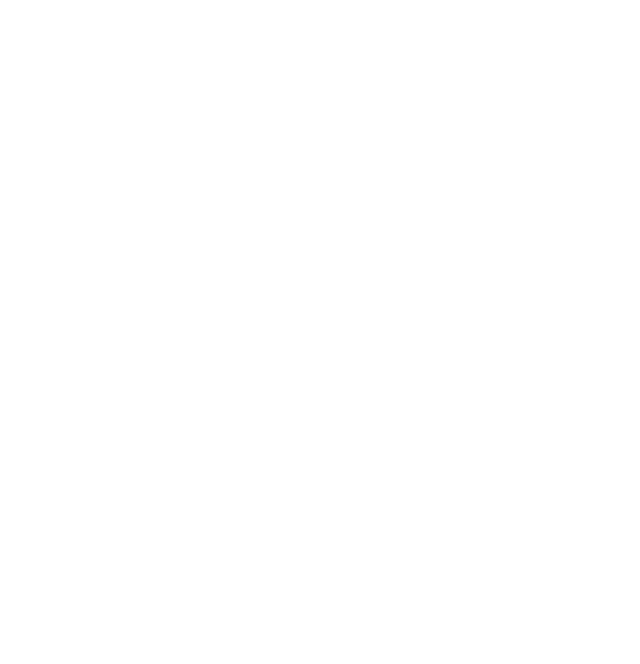
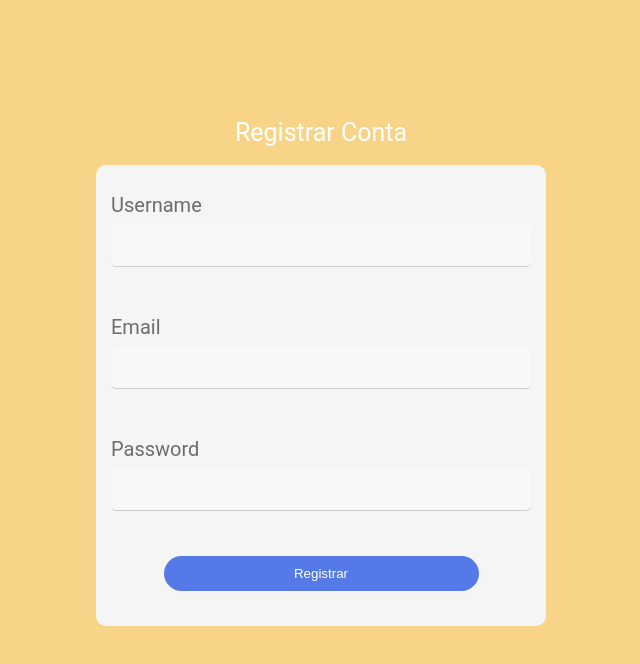
Before and after one commit to ThiagoNelsi/Tasker-Frontend, a React (Create React App) app: page /register in a window 1280 px wide. Shown: the top 664 px of the page, without its empty margins (319-959 px from the left). Built offline with nearby package versions, Linux system fonts and the light colour scheme.

Commit message:
Add register page and connect to API

```diff
--- /dev/null
+++ b/src/api/api.js
@@ -0,0 +1,5 @@
+import axios from 'axios';
+
+export const api = axios.create({
+  baseURL: 'https://taskser-backend.herokuapp.com/',
+})
--- a/src/pages/Login/index.js
+++ b/src/pages/Login/index.js
@@ -1,14 +1,21 @@
 import React, { useState } from 'react';
+import axios from 'axios';
 
-import { Container, Content, Title, Form, InputBlock, Label, Input, Message, LoginButton } from './style.js';
+import { api } from '../../api/api';
+import { Container, Content, Title, Form, InputBlock, Label, Input, Message, LoginButton } from './styles.js';
 
 function Login() {
 
   const [email, setEmail] = useState('');
   const [password, setPassword] = useState('');
 
-  function handleSubmit(event) {
+  async function handleSubmit(event) {
     event.preventDefault();
+
+    const response = await api.get('/list');
+
+    console.log(response);
+
   }
 
   return (
@@ -16,7 +23,7 @@ function Login() {
       <Content>
         <Title>Login no Tasker</Title>
         <Form onSubmit={handleSubmit}>
-          <InputBlock>
+          <InputBlock type="email">
             <Label htmlFor="email">Email</Label>
             <Input
               type="email"
@@ -24,7 +31,7 @@ function Login() {
               required
             />
           </InputBlock>
-          <InputBlock>
+          <InputBlock type="password">
             <Label htmlFor="password">Password</Label>
             <Input
               type="password"
@@ -33,7 +40,7 @@ function Login() {
             />
           </InputBlock>
 
-          <Message>Ainda não tem uma conta? <a href="/app">Cadastre-se!</a></Message>
+          <Message>Ainda não tem uma conta? <a href="/register">Cadastre-se!</a></Message>
 
           <LoginButton type="submit">Login</LoginButton>
 
--- a/src/pages/Login/style.js
+++ b/src/pages/Login/styles.js
@@ -40,7 +40,8 @@ export const InputBlock = styled.div`
   display: flex;
   flex-direction: column;
 
-  margin: 30px 15px 40px 15px;
+  margin: 30px 15px;
+  margin-bottom: ${props => (props.type === "email" ? "40px" : "20px")}
 `;
 
 export const Label = styled.label`
@@ -56,6 +57,7 @@ export const Input = styled.input`
 
   border-width: 0 0 1px 0;
   border-color: #CCC;
+  border-radius: 5px;
 
 
   margin-top: 10px;
@@ -63,11 +65,14 @@ export const Input = styled.input`
 
   font-size: 20px;
   font-family: 'Roboto', sans-serif;
-  color: #70ABAF;
+  color: rgb(90, 90, 90);
 `;
 export const Message = styled.span`
+  color: #333;
+  font-family: 'Roboto', sans-serif;
+  font-size: 15px;
   text-align: right;
-  margin: 0 10px;
+  margin: 0 10px 10px;
 `;
 export const LoginButton = styled.button`
 
--- /dev/null
+++ b/src/pages/Register/index.js
@@ -0,0 +1,51 @@
+import React, { useState, Redirect } from 'react';
+
+import { Container, Content, Title, Form, InputBlock, Label, Input, LoginButton } from './styles';
+import { api } from '../../api/api';
+
+function Register() {
+
+  const [username, setUsername] = useState('');
+  const [email, setEmail] = useState('');
+  const [password, setPassword] = useState('');
+
+  async function handleSubmit(event) {
+    event.preventDefault();
+
+    const data = {
+      username,
+      email,
+      password,
+    }
+
+    const response = await api.post('/register', data);
+
+    sessionStorage.setItem('authorization', response.data.token);
+
+  }
+
+  return (
+    <Container>
+      <Content>
+        <Title>Registrar Conta</Title>
+        <Form onSubmit={handleSubmit}>
+          <InputBlock>
+            <Label>Username</Label>
+            <Input onChange={(event) => setUsername(event.target.value)}></Input>
+          </InputBlock>
+          <InputBlock>
+            <Label>Email</Label>
+            <Input type="email" onChange={(event) => setEmail(event.target.value)}></Input>
+          </InputBlock>
+          <InputBlock>
+            <Label>Password</Label>
+            <Input type="password" onChange={(event) => setPassword(event.target.value)}></Input>
+          </InputBlock>
+          <LoginButton type="submit">Registrar</LoginButton>
+        </Form>
+      </Content>
+    </Container>
+  )
+}
+
+export default Register;
--- /dev/null
+++ b/src/pages/Register/styles.js
@@ -0,0 +1,93 @@
+import styled from 'styled-components';
+
+
+export const Container = styled.div`
+  width: 100%;
+  height: 100vh;
+  background-color: #F7D488;
+`;
+
+export const Content = styled.div`
+  position: absolute;
+  top: 50%;
+  left: 50%;
+  transform: translate(-50%, -300px);
+`;
+
+export const Title = styled.h1`
+  color: #FFF;
+  font-size: 25px;
+  font-family: 'Roboto', sans-serif;
+  text-align: center;
+  padding: 20px;
+`;
+
+export const Form = styled.form`
+  width: 450px;
+  background-color: rgb(245, 245, 245);
+
+  display: flex;
+  flex-direction: column;
+  justify-content: center;
+
+  border-radius: 10px;
+
+  overflow: hidden;
+
+`;
+
+export const InputBlock = styled.div`
+  display: flex;
+  flex-direction: column;
+
+  margin: 30px 15px;
+  margin-bottom: ${props => (props.type === "email" ? "40px" : "20px")}
+`;
+
+export const Label = styled.label`
+  font-size: 20px;
+  font-family: 'Roboto', sans-serif;
+  color: rgb(109, 109, 109);
+`;
+
+export const Input = styled.input`
+  background-color: rgb(248, 248, 248);
+
+  height: 35px;
+
+  border-width: 0 0 1px 0;
+  border-color: #CCC;
+  border-radius: 5px;
+
+
+  margin-top: 10px;
+  padding: 3px;
+
+  font-size: 20px;
+  font-family: 'Roboto', sans-serif;
+  color: rgb(90, 90, 90);
+`;
+export const Message = styled.span`
+  color: #333;
+  font-family: 'Roboto', sans-serif;
+  font-size: 15px;
+  text-align: right;
+  margin: 0 10px 10px;
+`;
+export const LoginButton = styled.button`
+
+  width: 70%;
+  height: 35px;
+  border: 0;
+  border-radius: 20px;
+  background-color: #557AE8;
+  margin: 25px auto 35px auto;
+  color: #FFF;
+  transition: 0.3s;
+
+  :hover {
+    background-color: #93B7BC;
+    cursor: pointer;
+  }
+
+`;
--- /dev/null
+++ b/src/privateRoutes.js
@@ -0,0 +1,30 @@
+import React from 'react';
+import { BrowserRouter, Route, Switch, Redirect} from 'react-router-dom';
+
+import { api } from './api/api';
+
+const PrivateRoutes = ({ component: Component, ...rest }) => {
+
+  async function isAuthenticated() {
+    const token = `Bearer ${localStorage.getItem('authorization')}`;
+    const isAuth = await api.get('isAuthenticated',  {
+      headers: { authorization: token }
+    });
+    return isAuth.isAuth;
+  }
+
+  return (
+    <Route {...rest} render={props => (
+
+        isAuthenticated() ? (
+          <Component />
+        ) : (
+          <Redirect to={{ pathname: '/login', state: { from: props.location } }} />
+        )
+
+    )} />
+  )
+};
+
+
+export default PrivateRoutes;
--- a/src/routes.js
+++ b/src/routes.js
@@ -1,22 +1,17 @@
 import React from 'react';
-import { BrowserRouter, Route, Switch, Redirect } from 'react-router-dom';
+import { BrowserRouter, Route, Switch} from 'react-router-dom';
 
 import Login from './pages/Login';
+import Register from './pages/Register';
 
-const PrivateRoutes = ({ component: Component, ...rest }) => {
-  console.log(rest);
-  return (
-    <Route {...rest} render={props => (
-      <Component {...props} />
-    )} />
-  )
-};
+import PrivateRoutes from './privateRoutes';
 
 const Routes = () => (
   <BrowserRouter>
     <Switch>
-      <Route exact path='/' component={() => <Login />} />
-      <PrivateRoutes exact path='/app' component={() => <h1>Deu Certo</h1>} />
+      <Route exact path='/login' component={() => <Login />} />
+      <Route exact path='/register' component={() => <Register />} />
+      <PrivateRoutes exact path='/dashboard' component={() => <h1>Deu Certo</h1>} />
     </Switch>
   </BrowserRouter>
 );
```
